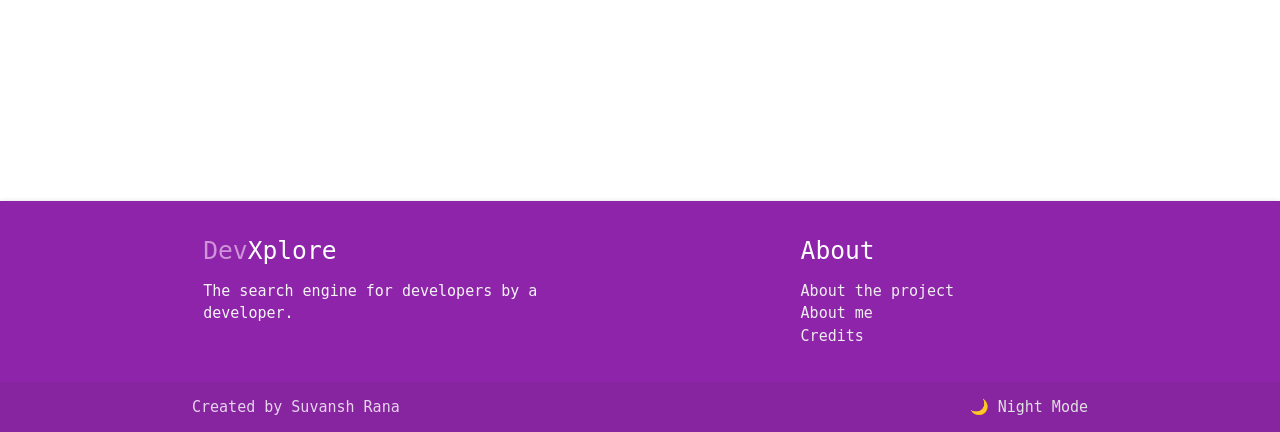
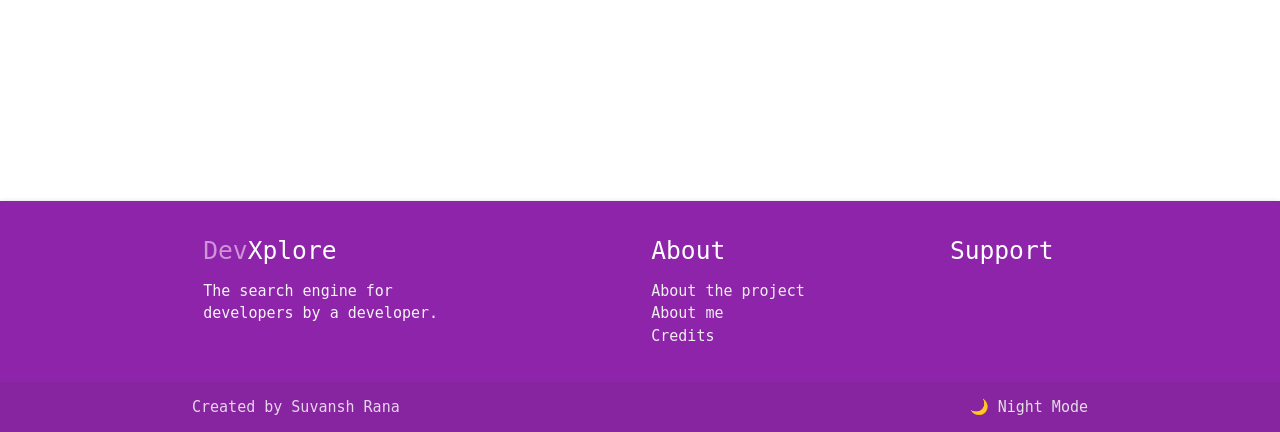
Before and after one commit to suvnshr/developer-search, a Django app: page / in a window 1280 px wide. Shown: the part 368-800 px from the top of the page. Run offline with Django 3.2, Linux system fonts and the light colour scheme.

Commit message:
feat(footer): Added "buy me a chai" btn

```diff
--- a/search/templates/search/base.html
+++ b/search/templates/search/base.html
@@ -73,7 +73,7 @@
     <footer class="page-footer z-depth-1">
           <div class="container">
             <div class="row">
-              <div class="col l6 s12">
+              <div class="col l4 s12">
                 <h5>
                   <a href="/">
                     <span class="purple-text text-lighten-3">Dev</span><span class="white-text">Xplore</span>
@@ -89,6 +89,13 @@
                   <li><a target="_blank" rel="noopener" class="grey-text text-lighten-3" href="https://suvanshrana.com">About me</a></li>
                   <li><a class="grey-text text-lighten-3" href="{% url 'search:credits' %}">Credits</a></li>
                 </ul>
+              </div>
+
+              <div class="col l2 s12">
+                <h5 class="white-text">Support</h5>
+                <p>
+                  <script type="text/javascript" src="https://cdnjs.buymeacoffee.com/1.0.0/button.prod.min.js" data-name="bmc-button" data-slug="suvnshr" data-color="#ce93d8" data-emoji="☕"  data-font="Cookie" data-text="Buy me a chai" data-outline-color="#000000" data-font-color="#000000" data-coffee-color="#FFDD00" ></script>
+                </p>
               </div>
             </div>
           </div>
```
